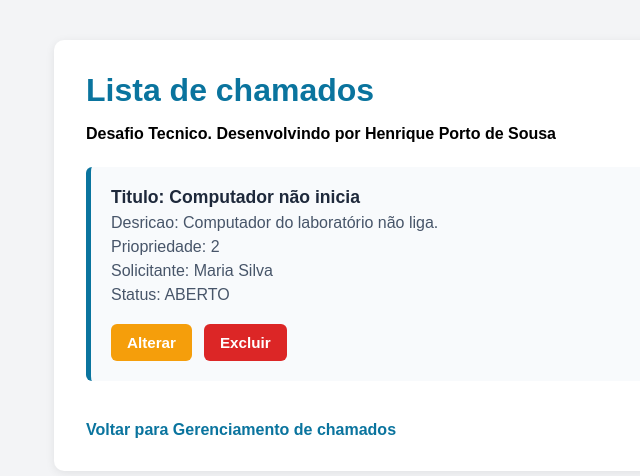
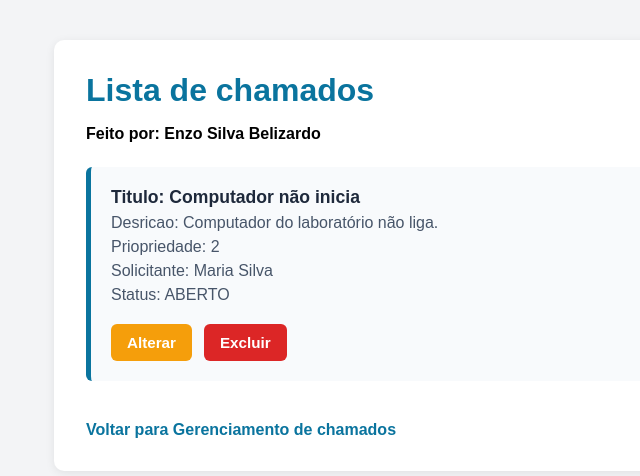
Before and after one commit to Enzo-Belizardo/desafio-front-end, a React (Vite) app: page /chamados/listar in a window 1280 px wide. Shown: the top 476 px of the page, without its empty margins (136-776 px from the left). Built offline with nearby package versions, Linux system fonts and the light colour scheme.

Commit message:
Correção
Updated author name in the ListarChamado component.

```diff
--- a/src/pages/ListarChamados.jsx
+++ b/src/pages/ListarChamados.jsx
@@ -15,7 +15,7 @@ function ListarChamado({ chamados, aoExcluir }) {
     return (
         <main className="pagina">
             <h1>Lista de chamados</h1>
-            <span style={{ fontWeight: "bold", color: "black" }}>Desafio Tecnico. Desenvolvindo por Henrique Porto de Sousa</span>
+            <span style={{ fontWeight: "bold", color: "black" }}>Feito por: Enzo Silva Belizardo </span>
             <ul className="lista">
                 {chamados.map((chamado) => (
                     <li key={chamado.id}>
```
